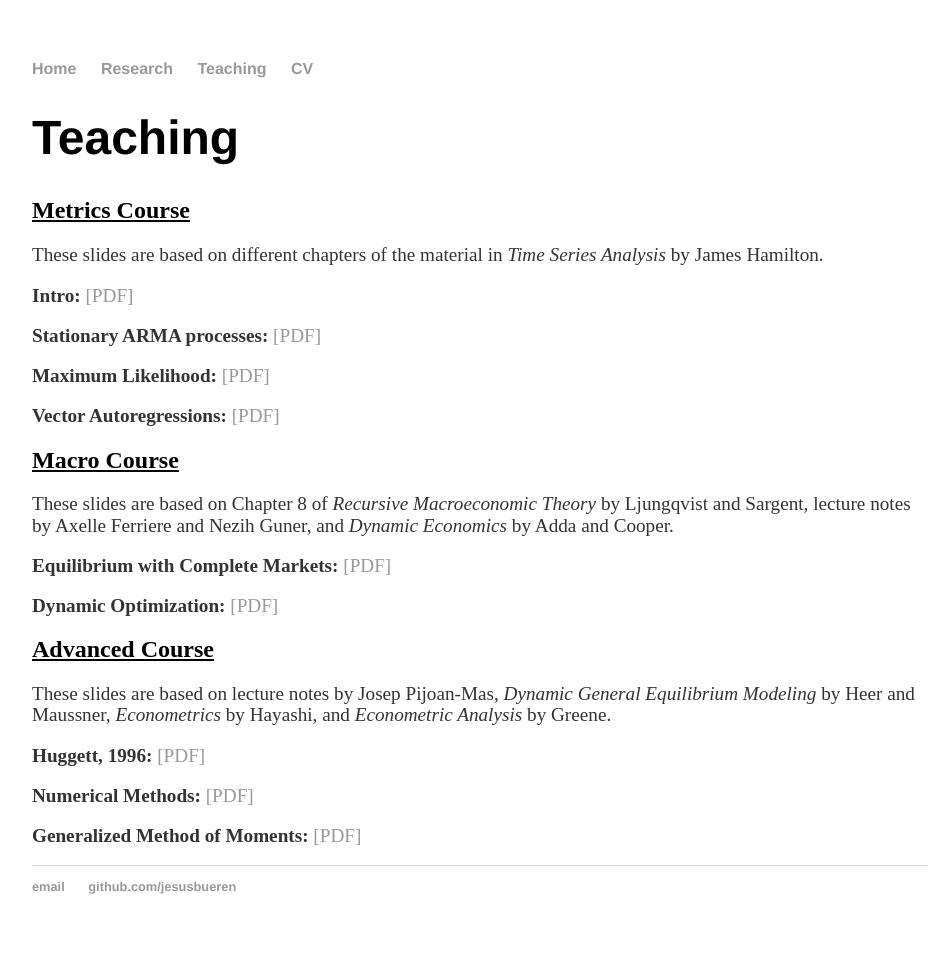
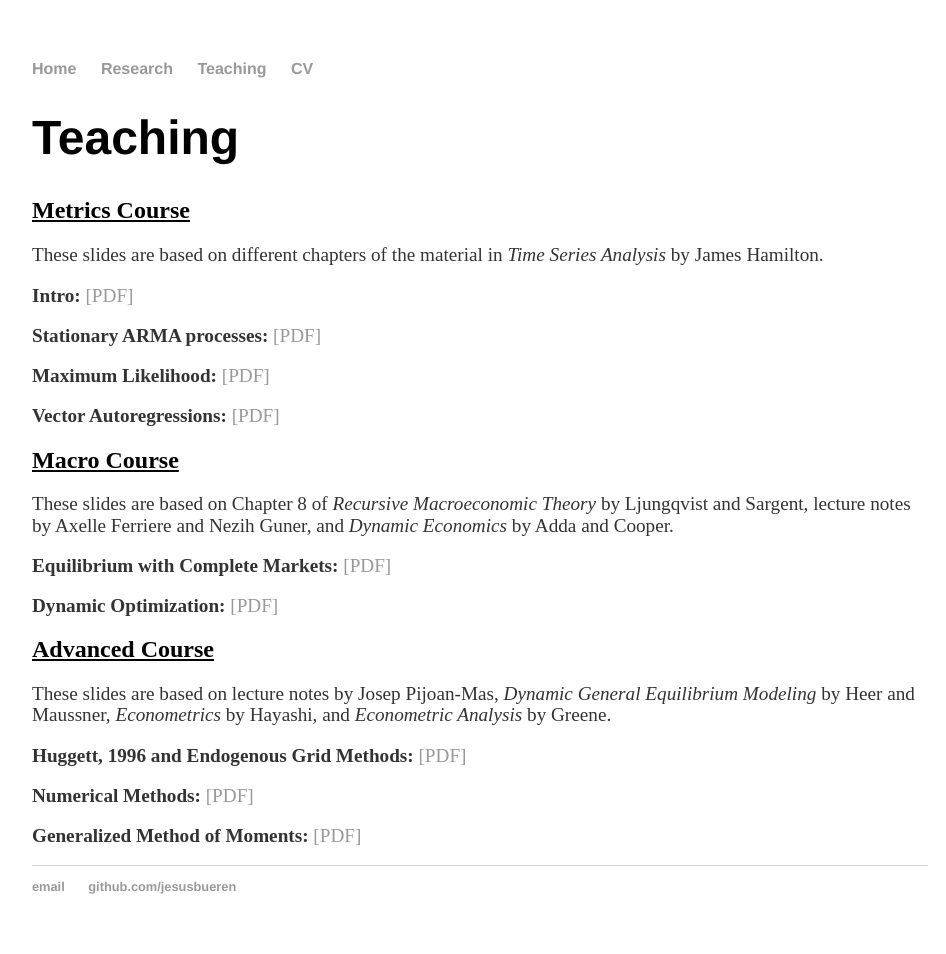
Before and after one commit to jesusbueren/jesusbueren.github.io, a Jekyll site: the page built from teaching/index.html, in a window 1280 px wide. Shown: the whole page, without its empty margins (160-1106 px from the left). Built offline with Jekyll 4.4.1, drawn with Linux system fonts in a browser that asks for light colours.

Commit message:
Update index.html

```diff
--- a/teaching/index.html
+++ b/teaching/index.html
@@ -28,7 +28,7 @@
             <h2 style="text-decoration: underline;">Advanced Course</h2>
             <p>These slides are based on lecture notes by Josep Pijoan-Mas, <em>Dynamic General Equilibrium Modeling</em> by Heer and Maussner, <em>Econometrics</em> by Hayashi, and <em>Econometric Analysis</em> by Greene.</p>
             <article>
-                <p><strong>Huggett, 1996:</strong> <a href="lifecycle.pdf" alt="Huggett 1996 slides">[PDF]</a></p>
+                <p><strong>Huggett, 1996 and Endogenous Grid Methods:</strong> <a href="lifecycle.pdf" alt="Huggett 1996 slides">[PDF]</a></p>
                 <p><strong>Numerical Methods:</strong> <a href="numerical_methods.pdf" alt="Numerical Methods slides">[PDF]</a></p>
                 <p><strong>Generalized Method of Moments:</strong> <a href="GMM_SMM.pdf" alt="Generalized Method of Moments slides">[PDF]</a></p>
             </article>
```
